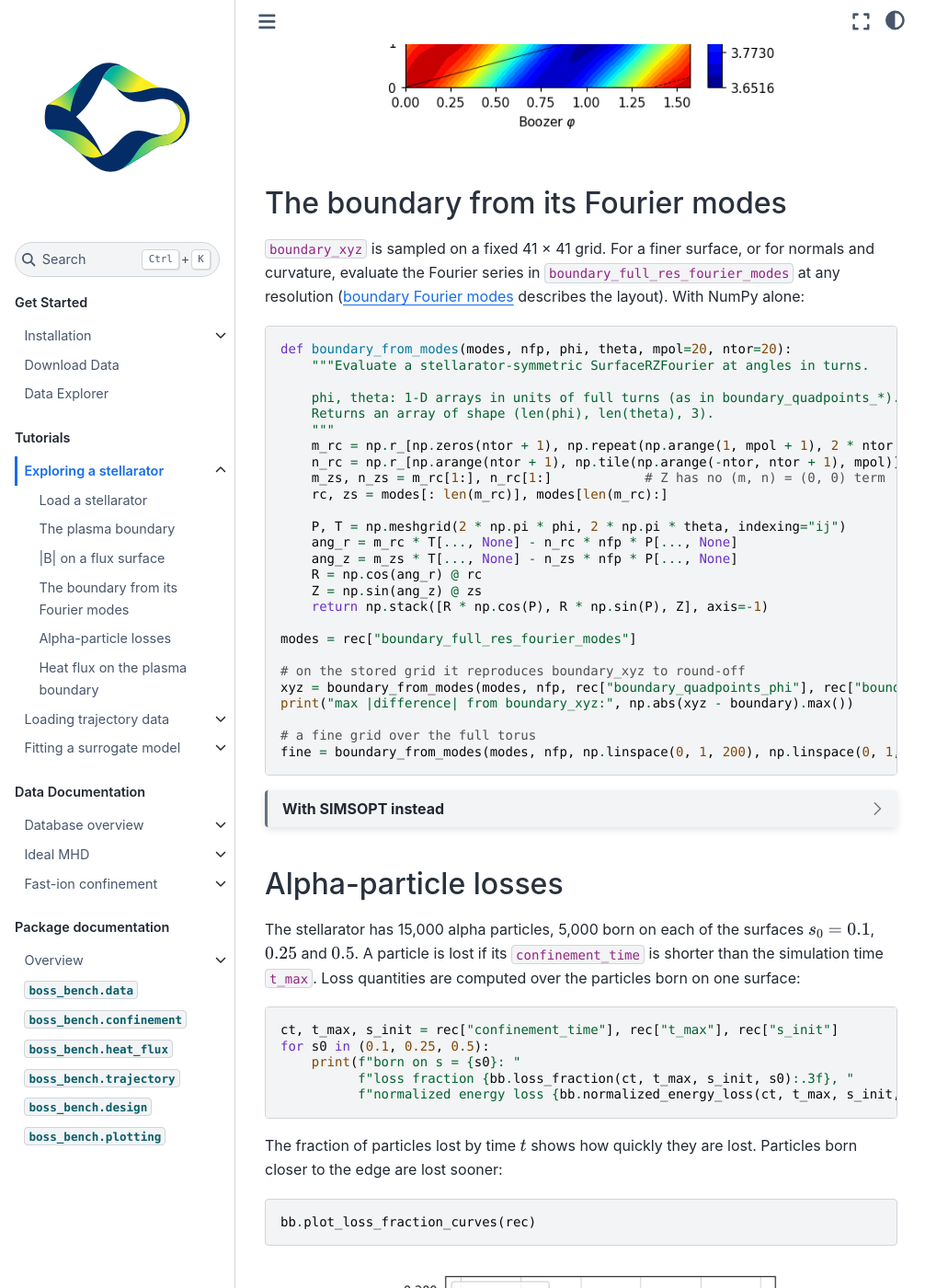
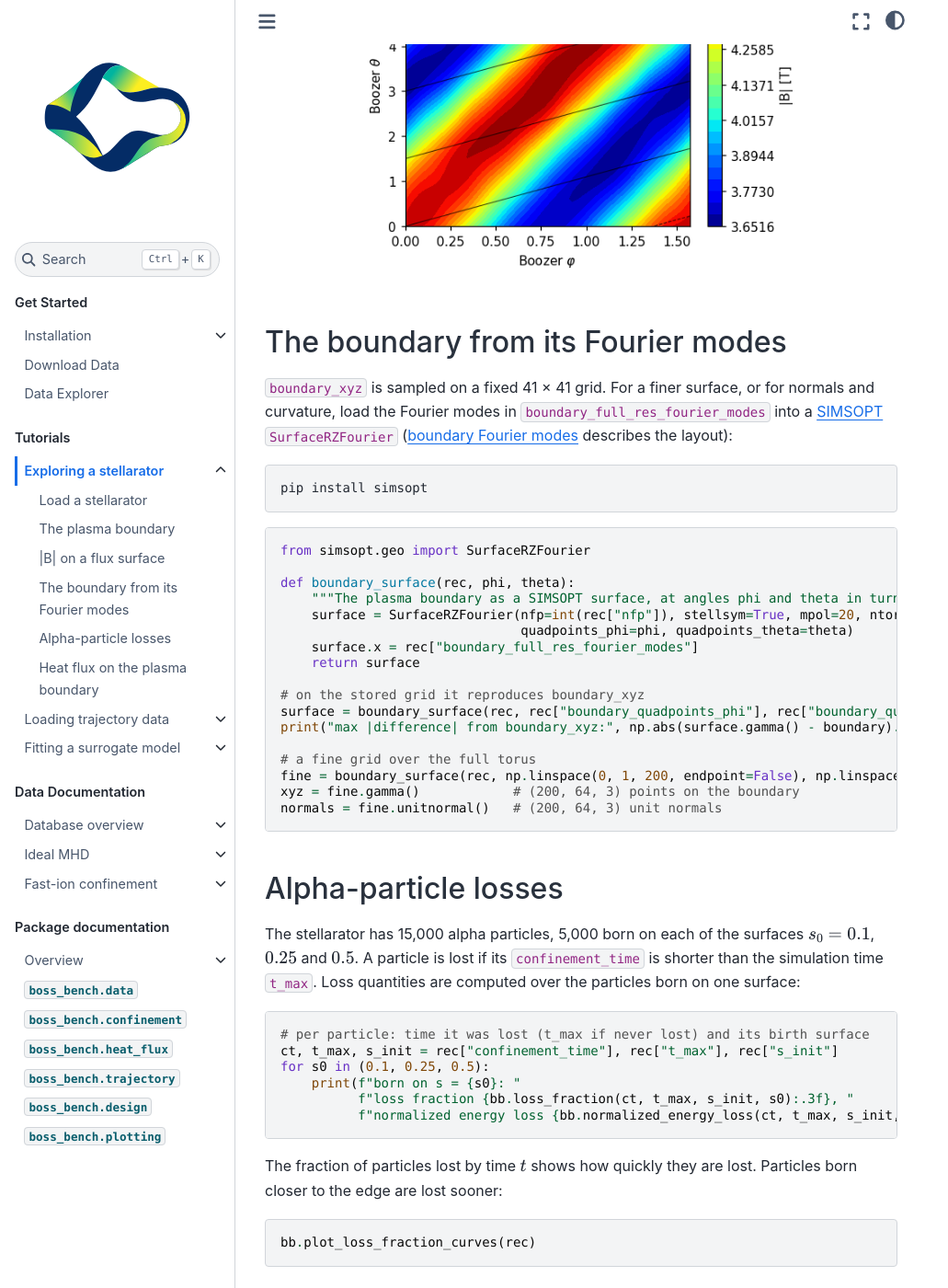
Before and after one commit to mishapadidar/boss_website, a Sphinx documentation site: the page built from docs/tutorials/exploring.md, in a window 1280 px wide and 1400 px high, scrolled down 2230 px. Shown: the whole window at 92% size, without its empty margins (0-1031 px from the left). Built offline with Sphinx 7.4.7 and the Sphinx Book theme 1.1.4, drawn with Linux system fonts in a browser that asks for light colours; some of the changed text lies outside the part shown.

Commit message:
Exploring tutorial: file types, SIMSOPT boundary, one-row heat flux, trimmed sections
Co-Authored-By: Claude Opus 5.5 (1M context) <noreply@anthropic.com>

````diff
--- a/docs/tutorials/exploring.md
+++ b/docs/tutorials/exploring.md
@@ -1,10 +1,12 @@
 # Exploring a stellarator
 
-This tutorial loads one stellarator from a confinement file and looks at its
-main characteristics with the `boss-bench` package: the plasma boundary,
+This tutorial loads one stellarator and plots its main characteristics: the
+plasma boundary,
 $\lvert B \rvert$ on a flux surface, the boundary rebuilt from its Fourier
 modes, its alpha-particle losses, and the heat flux those losses put on the
 plasma boundary.
+
+First install the pip package:
 
 ```bash
 pip install boss-bench
@@ -12,9 +14,14 @@ pip install boss-bench
 
 ## Load a stellarator
 
-Download at least one confinement file of the test split from the
-[Download Data](../download.md) page into a folder, here `BoSS/`. Each file
-holds about 3,000 stellarators, and every field is an HDF5 dataset whose
+There are two types of data files in the BoSS:
+[trajectory files](../data/fast-ion.md#trajectory-fields), containing guiding-center
+trajectory data, and [confinement files](../data/fast-ion.md#particle-fields),
+containing the initial and final states of fast ions. This tutorial will pull
+data from a confinement file, `confinement_data_test_split_00000.hdf5`.
+
+Download this file from the [Download Data](../download.md) page into a
+folder, here `BoSS/`. Each confinement file holds about 3,000 stellarators, and every field is an HDF5 dataset whose
 first axis runs over them, so row `i` of every dataset belongs to stellarator
 `i`.
 
@@ -25,6 +32,7 @@ import numpy as np
 
 import boss_bench as bb
 
+# take the first confinement file of the test split
 path = bb.list_files("BoSS", "confinement", "test")[0]
 f = h5py.File(path, "r")
 print(len(f["uuid"]), "stellarators in", path)
@@ -34,6 +42,7 @@ print(len(f["uuid"]), "stellarators in", path)
 into a dict. Give it the row of the stellarator, or its `uuid`:
 
 ```python
+# read every field of stellarator 0 into a dict
 rec = bb.load_record(f, 0)
 nfp = int(rec["nfp"])
 print(rec["uuid"], "| source:", rec["source_dataset"], "| nfp =", nfp,
@@ -83,52 +92,35 @@ bb.plot_modB_boozer(rec, s=0.5)
 ## The boundary from its Fourier modes
 
 `boundary_xyz` is sampled on a fixed 41 × 41 grid. For a finer surface, or
-for normals and curvature, evaluate the Fourier series in
-`boundary_full_res_fourier_modes` at any resolution
+for normals and curvature, load the Fourier modes in
+`boundary_full_res_fourier_modes` into a
+[SIMSOPT](https://simsopt.readthedocs.io/) `SurfaceRZFourier`
 ([boundary Fourier modes](../data/ideal-mhd.md#boundary-fourier-modes)
-describes the layout). With NumPy alone:
+describes the layout):
 
-```python
-def boundary_from_modes(modes, nfp, phi, theta, mpol=20, ntor=20):
-    """Evaluate a stellarator-symmetric SurfaceRZFourier at angles in turns.
-
-    phi, theta: 1-D arrays in units of full turns (as in boundary_quadpoints_*).
-    Returns an array of shape (len(phi), len(theta), 3).
-    """
-    m_rc = np.r_[np.zeros(ntor + 1), np.repeat(np.arange(1, mpol + 1), 2 * ntor + 1)]
-    n_rc = np.r_[np.arange(ntor + 1), np.tile(np.arange(-ntor, ntor + 1), mpol)]
-    m_zs, n_zs = m_rc[1:], n_rc[1:]            # Z has no (m, n) = (0, 0) term
-    rc, zs = modes[: len(m_rc)], modes[len(m_rc):]
-
-    P, T = np.meshgrid(2 * np.pi * phi, 2 * np.pi * theta, indexing="ij")
-    ang_r = m_rc * T[..., None] - n_rc * nfp * P[..., None]
-    ang_z = m_zs * T[..., None] - n_zs * nfp * P[..., None]
-    R = np.cos(ang_r) @ rc
-    Z = np.sin(ang_z) @ zs
-    return np.stack([R * np.cos(P), R * np.sin(P), Z], axis=-1)
-
-modes = rec["boundary_full_res_fourier_modes"]
-
-# on the stored grid it reproduces boundary_xyz to round-off
-xyz = boundary_from_modes(modes, nfp, rec["boundary_quadpoints_phi"], rec["boundary_quadpoints_theta"])
-print("max |difference| from boundary_xyz:", np.abs(xyz - boundary).max())
-
-# a fine grid over the full torus
-fine = boundary_from_modes(modes, nfp, np.linspace(0, 1, 200), np.linspace(0, 1, 64))
+```bash
+pip install simsopt
 ```
 
-:::{dropdown} With SIMSOPT instead
 ```python
 from simsopt.geo import SurfaceRZFourier
 
-s = SurfaceRZFourier(nfp=nfp, stellsym=True, mpol=20, ntor=20,
-                     quadpoints_phi=np.linspace(0, 1, 200, endpoint=False),
-                     quadpoints_theta=np.linspace(0, 1, 64, endpoint=False))
-s.x = modes
-xyz = s.gamma()            # (200, 64, 3)
-normals = s.unitnormal()
+def boundary_surface(rec, phi, theta):
+    """The plasma boundary as a SIMSOPT surface, at angles phi and theta in turns."""
+    surface = SurfaceRZFourier(nfp=int(rec["nfp"]), stellsym=True, mpol=20, ntor=20,
+                               quadpoints_phi=phi, quadpoints_theta=theta)
+    surface.x = rec["boundary_full_res_fourier_modes"]
+    return surface
+
+# on the stored grid it reproduces boundary_xyz
+surface = boundary_surface(rec, rec["boundary_quadpoints_phi"], rec["boundary_quadpoints_theta"])
+print("max |difference| from boundary_xyz:", np.abs(surface.gamma() - boundary).max())
+
+# a fine grid over the full torus
+fine = boundary_surface(rec, np.linspace(0, 1, 200, endpoint=False), np.linspace(0, 1, 64, endpoint=False))
+xyz = fine.gamma()            # (200, 64, 3) points on the boundary
+normals = fine.unitnormal()   # (200, 64, 3) unit normals
 ```
-:::
 
 ## Alpha-particle losses
 
@@ -138,6 +130,7 @@ surfaces $s_0 = 0.1$, $0.25$ and $0.5$. A particle is lost if its
 quantities are computed over the particles born on one surface:
 
 ```python
+# per particle: time it was lost (t_max if never lost) and its birth surface
 ct, t_max, s_init = rec["confinement_time"], rec["t_max"], rec["s_init"]
 for s0 in (0.1, 0.25, 0.5):
     print(f"born on s = {s0}: "
@@ -157,33 +150,15 @@ bb.plot_loss_fraction_curves(rec)
 :width: 440px
 ```
 
-Where were the lost particles born? Plot their initial Boozer angles:
-
-```python
-lost = bb.is_lost(ct, t_max)
-fig, ax = plt.subplots(figsize=(5.5, 3.5))
-ax.scatter(rec["zeta_init"][~lost], rec["theta_init"][~lost], s=1, c="lightgray", label="confined")
-ax.scatter(rec["zeta_init"][lost], rec["theta_init"][lost], s=1, c="C3", label="lost")
-ax.set_xlabel(r"initial Boozer toroidal angle $\zeta_0$")
-ax.set_ylabel(r"initial Boozer poloidal angle $\theta_0$")
-ax.legend(markerscale=8, loc="upper right")
-fig.tight_layout()
-```
-
-```{figure} ../_static/tutorials/birth_points.png
-:alt: Birth positions of lost and confined particles in Boozer angles
-:width: 480px
-```
-
 ## Heat flux on the plasma boundary
 
 Lost particles strike the plasma boundary at their final Boozer angles
 `zeta_end` ($\zeta_B$) and `theta_end` ($\theta_B$).
 {func}`~boss_bench.heat_flux.lost_particles` returns the strike points of the
 particles born on one surface, and their energies. A particle lost at time
-$t_\text{loss}$ carries
-$E = 3.5\,\text{MeV} \cdot e^{-2 t_\text{loss} / t_\text{max}}$, a weight that
-models slowing down (the tracing itself conserves energy):
+$t_\text{loss}$ carries the energy
+$E = 3.5\,\text{MeV} \cdot e^{-2 t_\text{loss} / \tau_s}$, where $\tau_s$ is the
+slowing-down time, which we approximate by $t_\text{max} = 0.1$ s:
 
 ```python
 zeta, theta, energy, n_launched = bb.lost_particles(rec, s0=0.1)
@@ -201,36 +176,39 @@ print(Q.shape, f"peak {Q.max():.3g} MeV/m^2 per particle")    # (zeta bin, theta
 ```
 
 To get W/m², multiply $Q$ by an alpha birth rate (particles per second) and
-by $1.602 \times 10^{-13}$ J/MeV.
+by $1.602 \times 10^{-13}$ J/MeV. Here is the heat flux of the particles born
+on each surface, on one color scale:
 
-{func}`~boss_bench.plotting.plot_strike_points` and
-{func}`~boss_bench.plotting.plot_heat_flux` draw the strike points and the
-heat flux for each birth surface:
+```python
+period = 2 * np.pi / nfp
+Qs = {s0: bb.binned_heat_flux(*bb.lost_particles(rec, s0), rec, resolution=32)
+      for s0 in (0.1, 0.25, 0.5)}
+
+fig, axs = plt.subplots(1, 3, figsize=(12, 3.2), sharey=True, constrained_layout=True)
+for ax, (s0, Q) in zip(axs, Qs.items()):
+    mesh = ax.pcolormesh(np.linspace(0, period, 33), np.linspace(0, 2 * np.pi, 33), Q.T,
+                         cmap="YlOrRd", vmin=0, vmax=max(q.max() for q in Qs.values()))
+    ax.set_title(f"born on $s_0$ = {s0}")
+    ax.set_xlabel(r"Boozer $\zeta$ (one field period)")
+axs[0].set_ylabel(r"Boozer $\theta$")
+fig.colorbar(mesh, ax=axs, label="MeV / m$^2$ per particle")
+```
+
+```{figure} ../_static/tutorials/heat_flux.png
+:alt: Heat flux of lost alpha particles on the plasma boundary over one field period, for each birth surface
+```
+
+We can also plot where the lost particles strike the boundary, colored by
+their energy, and the density of the strike points, with
+{func}`~boss_bench.plotting.plot_strike_points`:
 
 ```python
 bb.plot_strike_points(rec)
-bb.plot_heat_flux(rec)
 ```
 
 ```{figure} ../_static/tutorials/strike_points.png
 :alt: Strike points of the lost particles colored by energy, and their density, for each birth surface
-:width: 640px
+:width: 560px
 ```
 
-```{figure} ../_static/tutorials/heat_flux.png
-:alt: Heat flux of lost alpha particles on the plasma boundary over one field period, for each birth surface
-:width: 400px
-```
-
-Both functions also take predicted strike points and draw them next to the
-truth. Predicting them is the heat-flux benchmark; see
-[Heat flux](../package.md#heat-flux).
-
-```python
-f.close()
-```
-
-The figures on this page are the output for stellarator 0 of
-`confinement_data_test_split_00000.hdf5`.
-
 Next: [Loading trajectory data →](loading-trajectories.md)
````
Also changed, not shown: docs/_static/tutorials/birth_points.png (deleted), docs/_static/tutorials/heat_flux.png.
